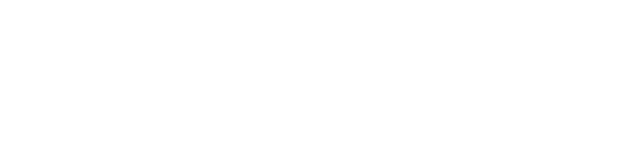
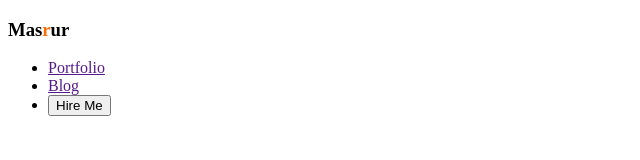
Before and after one commit to jarif181/jarif-protfolio, a plain HTML site: page index.html in a window 1280 px wide. Shown: the whole page, without its empty margins (0-640 px from the left). Drawn offline with Linux system fonts and the light colour scheme.

Commit message:
secend prot.css

```diff
--- a/index.html
+++ b/index.html
@@ -7,6 +7,14 @@
 </head>
 <body>
     <header>
+        <nav>
+            <h3>Mas<span style="color: #FD6E0A;">r</span>ur </h3>
+            <ul>
+                <li><a href="">Portfolio</a></li>
+                <li><a href="">Blog</a></li>
+                <li><button>Hire Me</button></li>
+            </ul>
+        </nav>
 
     </header>
     <main>
```
Also changed, not shown: prot/prot.css (added).
